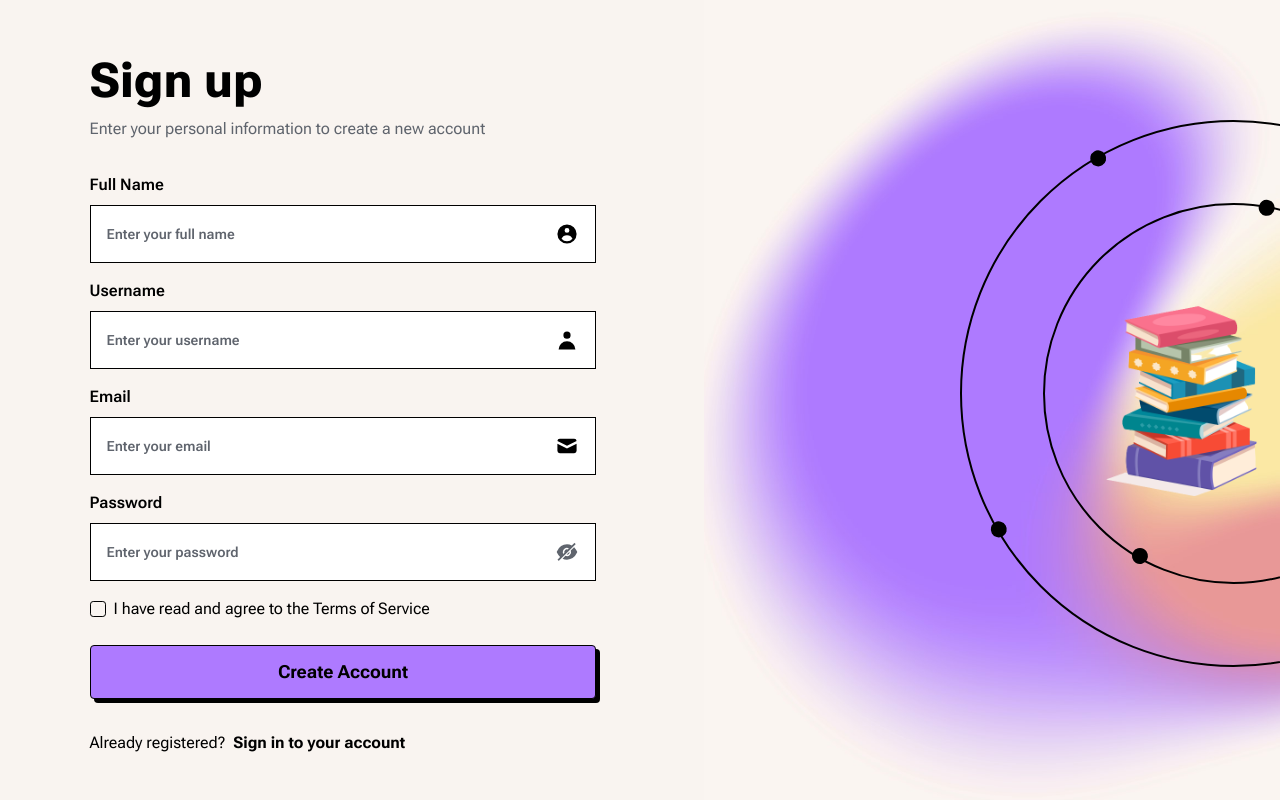
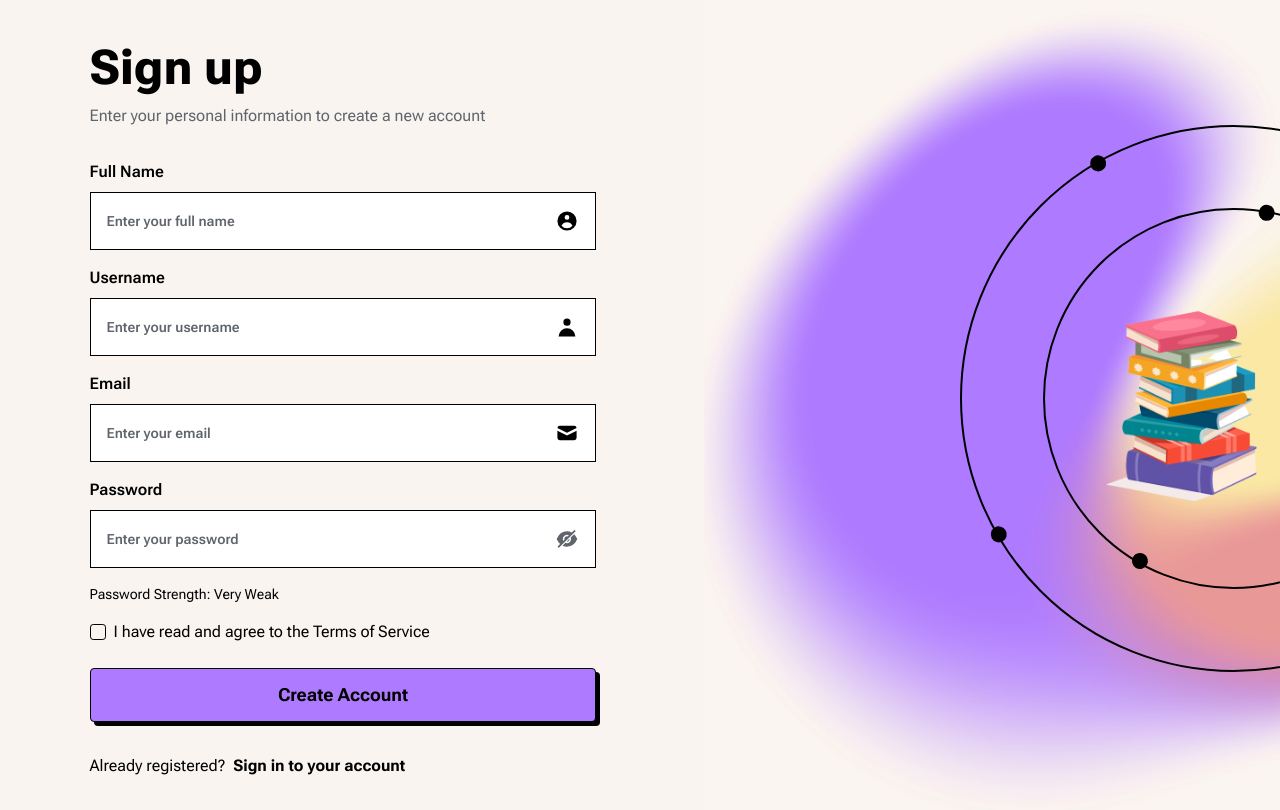
Before and after one commit to nischalbista0/Task2-Security, a React (Create React App) app in the folder frontend/: page /signup in a window 1280 px wide. Built offline with nearby package versions, Linux system fonts and the light colour scheme; no server answers.

Commit message:
Provide real-time feedback on the strength of password

```diff
--- a/frontend/package.json
+++ b/frontend/package.json
@@ -11,7 +11,8 @@
     "react-icons": "^4.10.1",
     "react-router-dom": "^6.14.1",
     "react-scripts": "5.0.1",
-    "web-vitals": "^2.1.4"
+    "web-vitals": "^2.1.4",
+    "zxcvbn": "^4.4.2"
   },
   "scripts": {
     "start": "react-scripts start",
--- a/frontend/src/components/Login-Signup/PasswordFieldWithLabel.js
+++ b/frontend/src/components/Login-Signup/PasswordFieldWithLabel.js
@@ -25,13 +25,6 @@ const PasswordFieldWithLabel = ({ label, placeholder, value, onChange }) => {
     <div className="flex flex-col gap-2">
       <label htmlFor="password" className="font-semibold dark:text-white">
         {label}
-
-        {error && (
-          <span className="text-sm font-medium text-purple-lighter-hover">
-            {" "}
-            ({error})
-          </span>
-        )}
       </label>
 
       <div className="p-4 bg-white dark:bg-black flex items-center gap-2 border dark:border-white dark:text-white transition-all duration-200 ease-linear hover:border-purple-lighter focus:border-purple-lighter">
--- a/frontend/src/pages/SignupPage.js
+++ b/frontend/src/pages/SignupPage.js
@@ -3,6 +3,7 @@ import React, { useContext, useState } from "react";
 import { FaAngleLeft } from "react-icons/fa";
 import { HiMail, HiUser, HiUserCircle } from "react-icons/hi";
 import { Link } from "react-router-dom";
+import zxcvbn from "zxcvbn";
 import AuthCard from "../components/Login-Signup/AuthCard";
 import PasswordFieldWithLabel from "../components/Login-Signup/PasswordFieldWithLabel";
 import RingAndCardsDesign from "../components/Login-Signup/RingAndCardsDesign";
@@ -11,18 +12,29 @@ import PrimaryButton from "../components/common/PrimaryButton";
 import { UserContext } from "../context/UserContext";
 
 const SignupPage = () => {
-  const {isLoading, setIsLoading} = useContext(UserContext);
+  const { isLoading, setIsLoading } = useContext(UserContext);
   const [fullname, setFullname] = useState("");
   const [username, setUsername] = useState("");
   const [email, setEmail] = useState("");
   const [password, setPassword] = useState("");
   const [error, setError] = useState("");
   const [message, setMessage] = useState("");
+  const [passwordStrength, setPasswordStrength] = useState(0);
 
   const handleSignup = (e) => {
     e.preventDefault();
+    setIsLoading(true);
 
-    setIsLoading(true);
+    // Assess password strength
+    const passwordScore = zxcvbn(password);
+    setPasswordStrength(passwordScore.score);
+
+    // Check if password meets complexity requirements
+    if (passwordScore.score < 2) {
+      setError("Password is too weak. Please choose a stronger password.");
+      setIsLoading(false);
+      return;
+    }
 
     axios
       .post("http://localhost:3001/users/register", {
@@ -53,6 +65,50 @@ const SignupPage = () => {
         setIsLoading(false);
       });
   };
+
+  const getPasswordStrengthLabel = (score) => {
+    switch (score) {
+      case 0:
+        return "Very Weak";
+      case 1:
+        return "Weak";
+      case 2:
+        return "Moderate";
+      case 3:
+        return "Strong";
+      case 4:
+        return "Very Strong";
+      default:
+        return "";
+    }
+  };
+
+  const getPasswordStrengthColor = (score) => {
+    switch (score) {
+      case 0:
+        return "red";
+      case 1:
+        return "orange";
+      case 2:
+        return "yellow";
+      case 3:
+        return "green";
+      case 4:
+        return "dark-green";
+      default:
+        return "";
+    }
+  };
+
+  const handlePasswordChange = (e) => {
+    // Update password state
+    setPassword(e.target.value);
+
+    // Assess password strength on each input change
+    const passwordScore = zxcvbn(e.target.value);
+    setPasswordStrength(passwordScore.score);
+  };
+
 
   return (
     <div className="bg-container bg-[url('./assets/images/light-bg.jpg')] dark:bg-[url('./assets/images/dark-bg.jpg')] bg-contain bg-no-repeat min-h-[100vh] flex bg-light-bg dark:bg-dark-bg">
@@ -110,8 +166,18 @@ const SignupPage = () => {
                 label="Password"
                 placeholder="Enter your password"
                 value={password}
-                onChange={(e) => setPassword(e.target.value)}
+                onChange={handlePasswordChange}
               />
+              <div className="text-sm text-gray-500">
+                Password Strength:{" "}
+                <span
+                  className={`text-${getPasswordStrengthColor(
+                    passwordStrength
+                  )}`}
+                >
+                  {getPasswordStrengthLabel(passwordStrength)}
+                </span>
+              </div>
 
               <div className="flex flex-col gap-2 mb-2">
                 <div className="flex gap-2">
```
Also changed, not shown: 1 other file (tests, documents, lock files or other folders).
